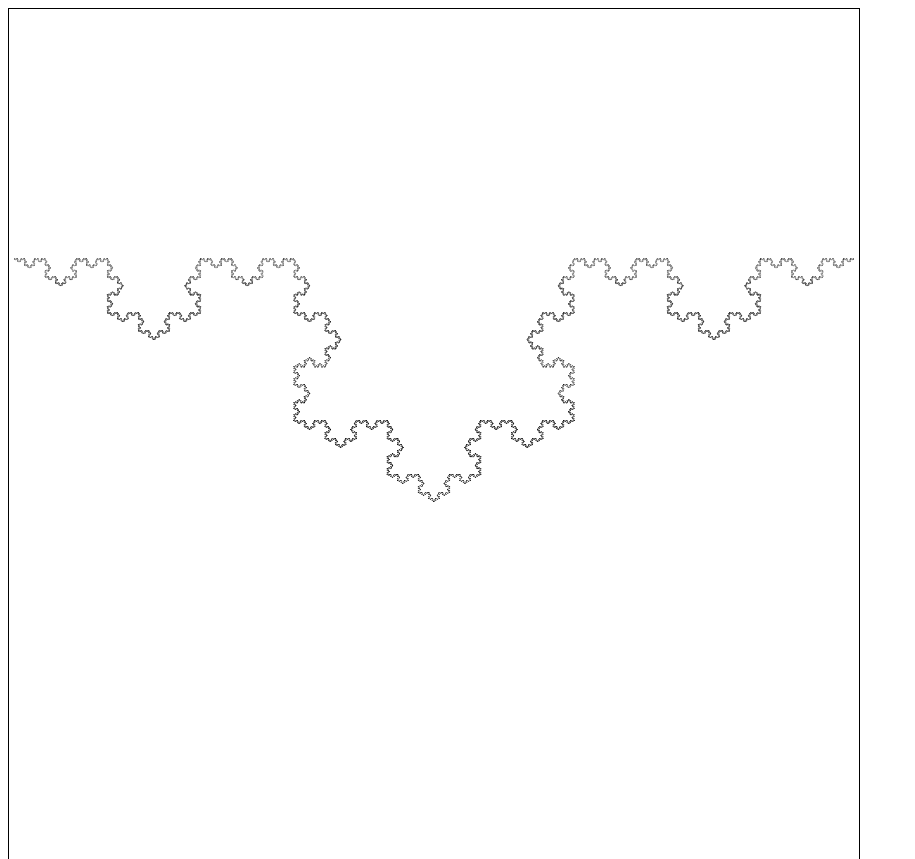
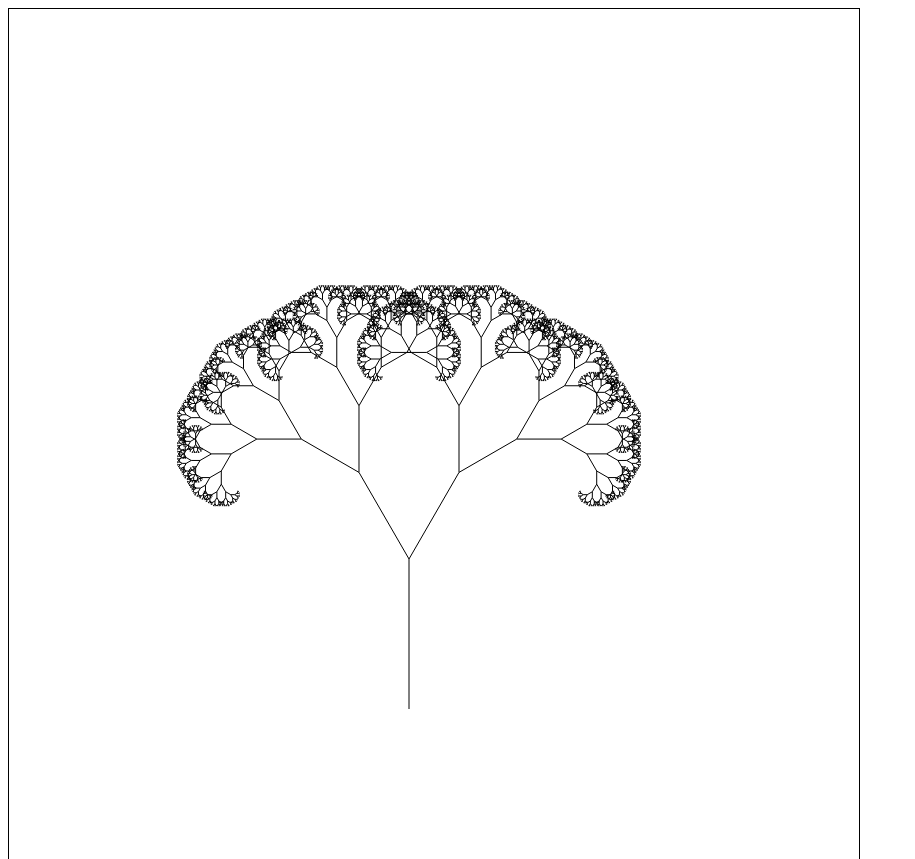
Before and after one commit to verfehlix/fractals, a website: page index.html in a window 1280 px wide. Shown: the top 859 px of the page, without its empty margins (0-915 px from the left). Drawn offline with Linux system fonts and the light colour scheme.

Commit message:
added tree fractal

```diff
--- a/index.html
+++ b/index.html
@@ -1,5 +1,6 @@
 <!DOCTYPE html>
 <html>
+
 <head>
     <meta charset=utf-8 />
     <title>fractal</title>
@@ -7,10 +8,11 @@
 </head>
 
 <body>
-		<canvas id="fractalCanvas" width="850px" height="850px"></canvas>
+    <canvas class="testClass" id="fractalCanvas" width="850px" height="850px"></canvas>
 </body>
 
 <!-- <script type="text/javascript" src="js/cantor.js"></script> -->
-	<script type="text/javascript" src="js/koch.js"></script>
+<!--<script type="text/javascript" src="js/koch.js"></script>-->
+<script type="text/javascript" src="js/trees.js"></script>
 
 </html>
--- /dev/null
+++ b/js/trees.js
@@ -0,0 +1,54 @@
+// setup canvas
+const canvas = document.getElementById("fractalCanvas")
+const context = canvas.getContext('2d')
+
+// init vars
+const angleRad = 0.523599 // 30 deg
+
+// draws a line
+function drawLine(startPoint, endPoint) {
+    context.beginPath()
+    context.moveTo(startPoint.x, startPoint.y)
+    context.lineTo(endPoint.x, endPoint.y)
+    context.stroke()
+}
+
+// draws a tree (recursively)
+function drawTree(startPoint, endPoint) {
+
+    // exit condition for recursion
+    const diffX = startPoint.x - endPoint.x
+    const diffY = startPoint.y - endPoint.y
+    const lineLength = Math.sqrt(Math.pow(diffX, 2) + Math.pow(diffY, 2))
+
+    if(lineLength<1) {
+        return
+    }
+
+    // draw line between the two points
+    drawLine(startPoint, endPoint)
+
+    // calculate length of next lines
+    const newLength = lineLength * 2/3
+
+    // calculate angle between the two points
+    const existingAngle = Math.atan2(endPoint.y - startPoint.y, endPoint.x - startPoint.x)
+
+    // calculate new end points
+    const pointRight = {
+        x: endPoint.x + newLength * Math.cos((existingAngle - angleRad)),
+        y: endPoint.y + newLength * Math.sin((existingAngle - angleRad))
+    }
+
+    const pointLeft = {
+        x: endPoint.x + newLength * Math.cos((existingAngle + angleRad)),
+        y: endPoint.y + newLength * Math.sin((existingAngle + angleRad))
+    }
+
+    drawTree(endPoint, pointRight)
+    drawTree(endPoint, pointLeft)
+
+
+}
+
+drawTree({x: 400, y: 700}, {x: 400, y: 550})
```
Also changed, not shown: 1 other file. Lines whose indentation alone changed are shown as unchanged.
